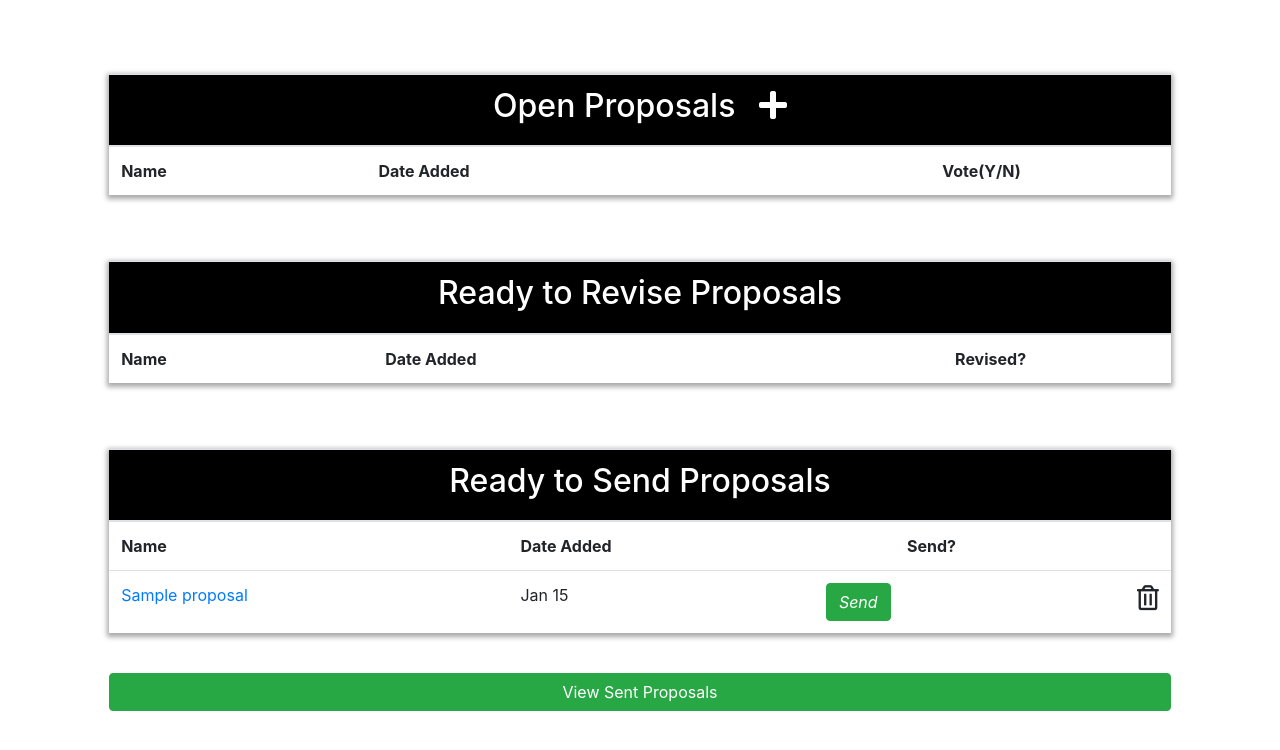
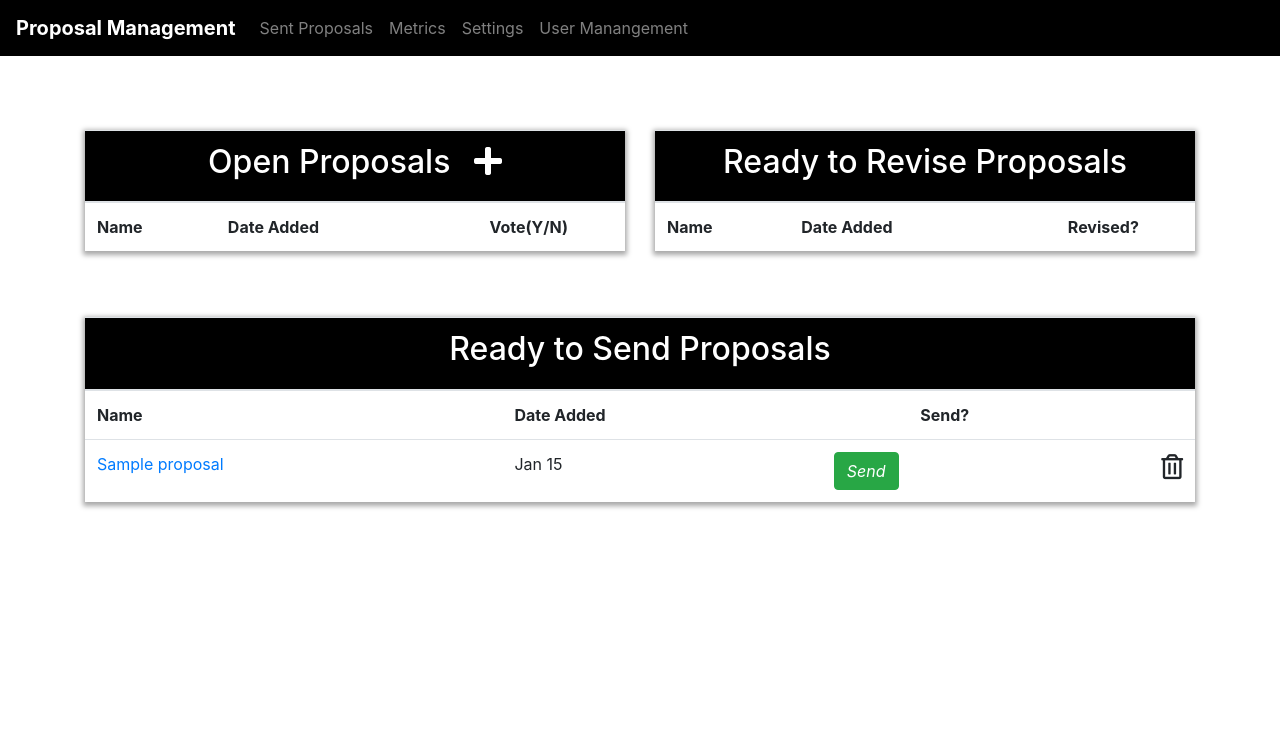
Before and after one commit to jdriscoll98/Proposal-Management, a Django app: page /proposal/ in a window 1280 px wide. Shown: the top 750 px of the page. Run offline with Django 3.2, Linux system fonts and the light colour scheme; a user stored in the database is signed in; tables that the repository leaves empty hold one stand-in row (values such as "Sample post"); lists and menus that the app fills with data are empty; some libraries are stand-ins or nearby versions.

Commit message:
GUI Cleanup

```diff
--- a/proposal/templates/proposal/homepage.html
+++ b/proposal/templates/proposal/homepage.html
@@ -39,8 +39,9 @@ h5 {
 
 {% block content %}
 {% include 'website/server_messages.html' %}
+<div class="container">
   <div class="row">
-    <div class="col-sm-10 offset-sm-1">
+    <div class="col-lg-6">
       <table id="proposal-table" class="table">
         <thead>
           <tr>
@@ -63,12 +64,12 @@ h5 {
             <td><a href="{% url 'proposal:view_proposal' proposal.pk %}">{{ proposal.name }}</a></td>
             <td>{{ proposal.date_added|date:"M d"}}</td>
             <td>
+              <text>{{ proposal.num_of_upvotes }}</text>
               <i class="btn btn-success vote" href="{% url 'proposal:vote_proposal' pk=proposal.pk vote='Yes' %}">Yes</i>
-                <text>{{ proposal.num_of_upvotes }}</text>
             </td>
             <td>
+              <text>{{ proposal.num_of_downvotes }}</text>
               <i class="btn btn-danger vote" href="{% url 'proposal:vote_proposal' pk=proposal.pk vote='No' %}">No</i>
-                <text>{{ proposal.num_of_downvotes }}</text>
             </td>
             <td>
               <i id="{{proposal.pk}}" class="far fa-trash-alt" href="{% url 'proposal:delete_proposal' proposal.pk %}"></i>
@@ -78,9 +79,7 @@ h5 {
         </tbody>
       </table>
     </div>
-  </div>
-  <div class="row">
-    <div class="col-sm-10 offset-sm-1">
+    <div class="col-lg-6">
       <table id="proposal-table" class="table">
         <thead>
           <tr>
@@ -112,9 +111,7 @@ h5 {
         </tbody>
       </table>
     </div>
-  </div>
-  <div class="row">
-    <div class="col-sm-10 offset-sm-1">
+    <div class="col-12">
       <table id="proposal-table" class="table">
         <thead>
       <tr>
@@ -146,11 +143,6 @@ h5 {
         </tbody>
       </table>
     </div>
-  </div>
-  <br/>
-  <div class="row">
-    <div class="col-sm-10 offset-sm-1">
-        <a class="btn btn-success col-12" href="{% url 'proposal:sent_proposals' %}">View Sent Proposals</a>
   </div>
 </div>
 {% endblock content %}
--- a/website/static/website/css/style.css
+++ b/website/static/website/css/style.css
@@ -15,3 +15,18 @@ a.navbar-brand {
 .navbar-brand:hover{
   color: yellow;
 }
+
+:root {
+  --main-color: black;
+  --secondary-color: #08f;
+  --container-corner-radius: 10px;
+  --title-size: 25px;
+}
+
+.navbar-dark, .bg-dark{
+  background-color: black !important;
+}
+
+.fa:hover, .far:hover, .fas:hover {
+  cursor: pointer;
+}
--- a/website/templates/website/base.html
+++ b/website/templates/website/base.html
@@ -13,9 +13,9 @@
 		<!-- CSS -->
 			<!-- Latest compiled and minified CSS -->
 			<link rel="stylesheet" href="https://use.fontawesome.com/releases/v5.1.0/css/all.css" integrity="sha384-lKuwvrZot6UHsBSfcMvOkWwlCMgc0TaWr+30HWe3a4ltaBwTZhyTEggF5tJv8tbt" crossorigin="anonymous">
-			<link rel="stylesheet" href="{% static 'website/css/style.css' %}"/>
 			<link rel="stylesheet" href="{% static 'website/css/bootstrap.min.css' %}">
 			<link rel="stylesheet" href="{% static 'website/css/animate.css' %}"/>
+			<link rel="stylesheet" href="{% static 'website/css/style.css' %}"/>
 			{% block custom_css %}
 			{% endblock custom_css %}
 
@@ -37,6 +37,9 @@
 
 	</head>
 	<body>
+
+		{% include 'website/navbar.html' %}
+
 		{% block content %}
 		{% endblock content %}
 
--- /dev/null
+++ b/website/templates/website/navbar.html
@@ -0,0 +1,20 @@
+<nav class="navbar navbar-expand-sm bg-dark navbar-dark">
+  <!-- Brand -->
+  <a class="navbar-brand" href="{% url 'proposal:homepage' %}"><b>Proposal Management</b></a>
+
+  <!-- Links -->
+  <ul class="navbar-nav">
+    <li class="nav-item">
+      <a class="nav-link" href="{% url 'proposal:sent_proposals' %}">Sent Proposals</a>
+    </li>
+    <li class="nav-item">
+      <a class="nav-link">Metrics</a>
+    </li>
+    <li class="nav-item">
+      <a class="nav-link">Settings</a>
+    </li>
+    <li class="nav-item">
+      <a class="nav-link" href="#">User Manangement</a>
+    </li>
+  </ul>
+</nav>
```
Lines whose indentation alone changed are shown as unchanged.
